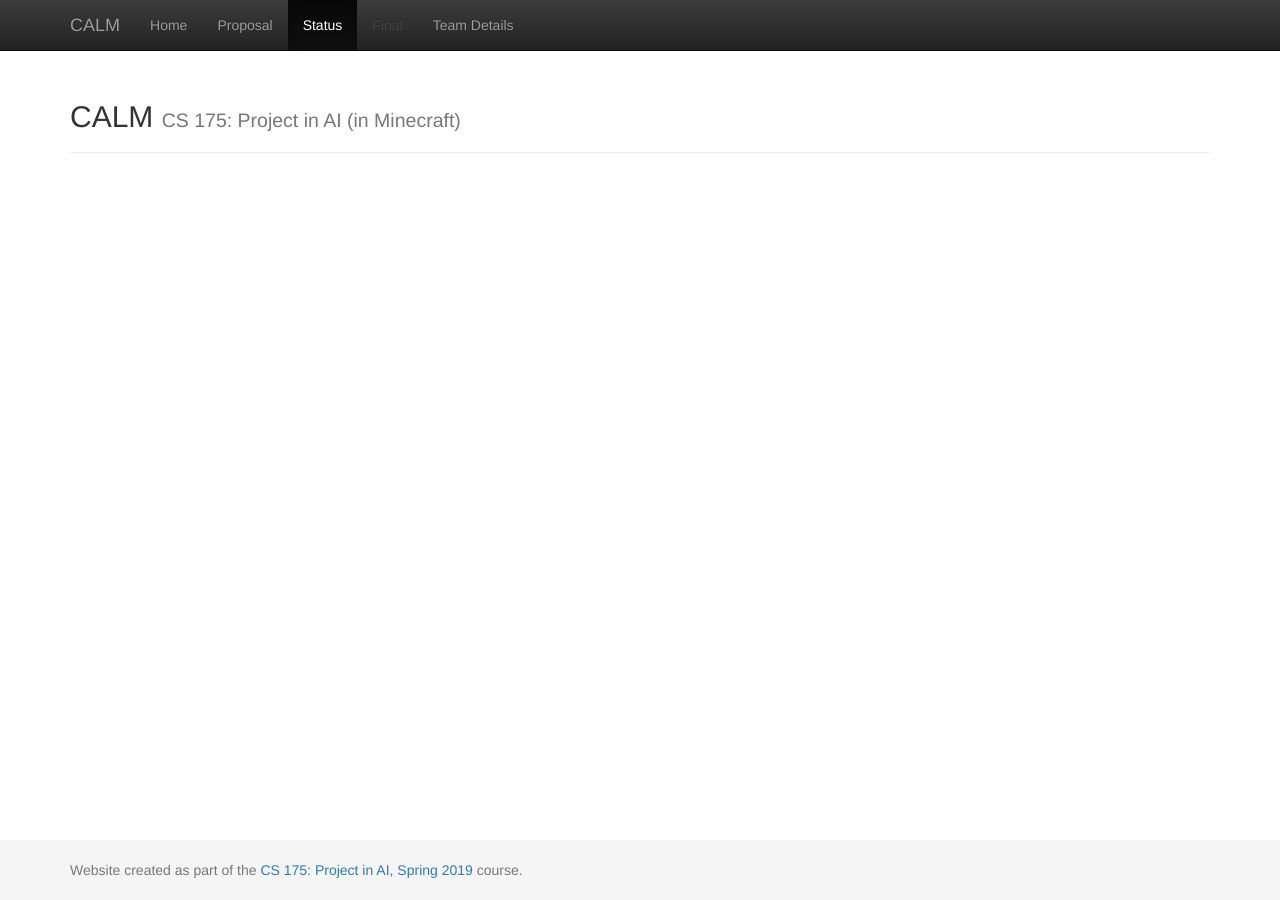
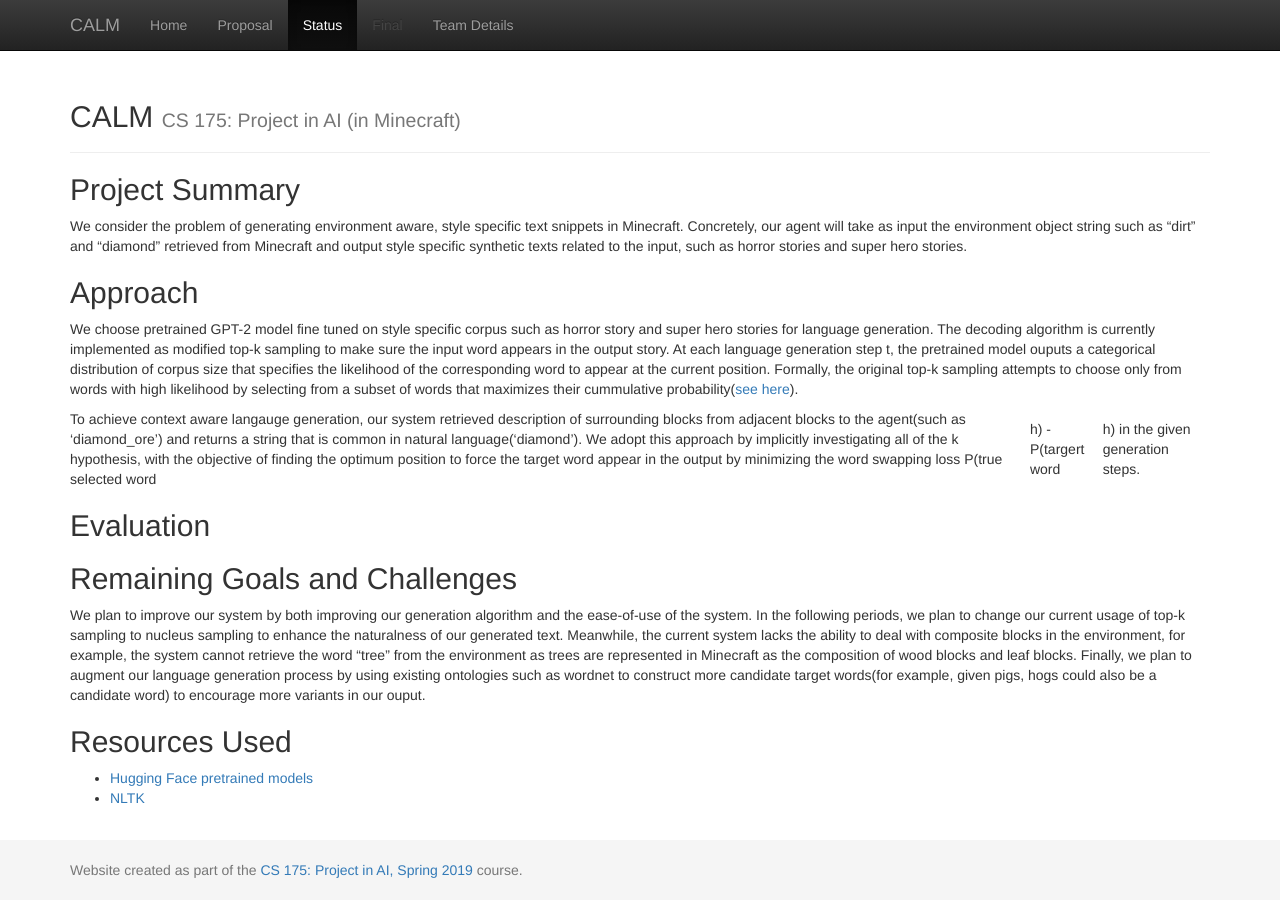
Before and after one commit to bihaox/CALM, a Jekyll site: the page built from docs/status.md, in a window 1280 px wide. Built offline with Jekyll 4.4.1, drawn with Linux system fonts in a browser that asks for light colours.

Commit message:
Update Status Report

```diff
--- a/docs/status.md
+++ b/docs/status.md
@@ -2,3 +2,28 @@
 layout: default
 title: Status
 ---
+
+## Project Summary
+
+We consider the problem of generating environment aware, style specific text snippets in Minecraft. Concretely, our agent will take as input
+the environment object string such as "dirt" and "diamond" retrieved from Minecraft and output style specific synthetic texts related to
+the input, such as horror stories and super hero stories.
+
+
+## Approach
+
+We choose pretrained GPT-2 model fine tuned on style specific corpus such as horror story and super hero stories for language generation. The decoding algorithm is currently
+implemented as modified top-k sampling to make sure the input word appears in the output story. At each language generation step t, the pretrained model ouputs a categorical distribution of corpus size that specifies the likelihood of the corresponding word to appear at the current position. Formally, the original top-k sampling attempts to choose only from words with high likelihood by selecting from a subset of words that maximizes their cummulative probability([see here](https://arxiv.org/pdf/1904.09751.pdf)).
+
+To achieve context aware langauge generation, our system retrieved description of surrounding blocks from adjacent blocks to the agent(such as 'diamond_ore') and returns a string that is common in natural language('diamond'). We adopt this approach by implicitly investigating all of the k hypothesis, with the objective of finding the optimum position to force the target word appear in the output by minimizing the word swapping loss P(true selected word|h) - P(targert word|h) in the given generation steps.
+
+## Evaluation
+
+## Remaining Goals and Challenges
+
+We plan to improve our system by both improving our generation algorithm and the ease-of-use of the system. In the following periods, we plan to change our current usage of top-k sampling to nucleus sampling to enhance the naturalness of our generated text. Meanwhile, the current system lacks the ability to deal with composite blocks in the environment, for example, the system cannot retrieve the word "tree" from the environment as trees are represented in Minecraft as the composition of wood blocks and leaf blocks. Finally, we plan to augment our language generation process by using existing ontologies such as wordnet to construct more candidate target words(for example, given pigs, hogs could also be a candidate word) to encourage more variants in our ouput.
+
+## Resources Used
+
+* [Hugging Face pretrained models](https://huggingface.co/)
+* [NLTK](https://www.nltk.org/)
```
